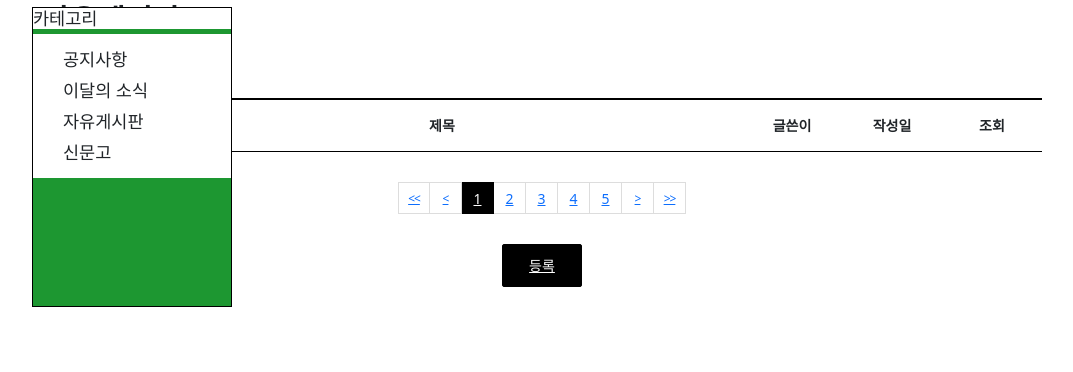
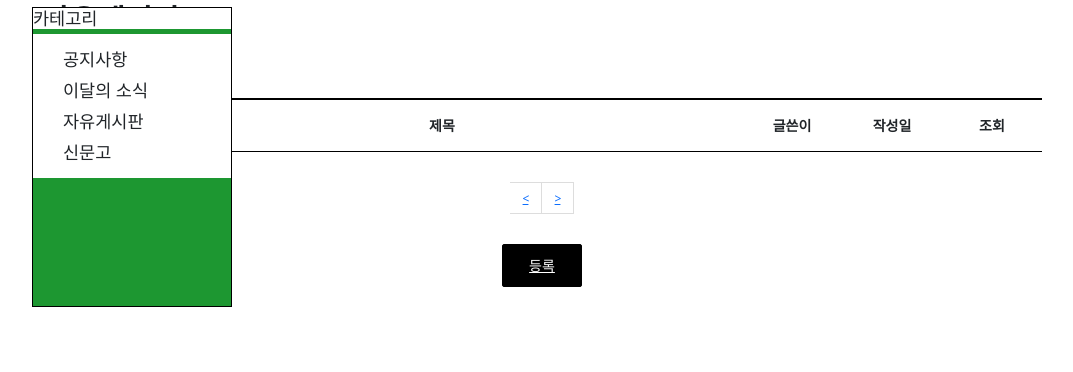
Before and after one commit to add99600/Capstone-Design, a Django app: template templates/v2023/freeboard.html in a window 1280 px wide. Shown: the part 493-865 px from the top of the page, without its empty margins (98-1171 px from the left). Run offline with Django 4.2, Linux system fonts and the light colour scheme; the template is opened without the code that fills it, so the values that code supplies are empty; some libraries are stand-ins or nearby versions.

Commit message:
페이징 오류 수정 중

```diff
--- a/static/js/freeboard.js
+++ b/static/js/freeboard.js
@@ -11,43 +11,19 @@ var firebaseConfig = {
 firebase.initializeApp(firebaseConfig);
 
 
-const db = firebase.firestore();
-const pageLimit = 10; // 한 페이지에 보여줄 데이터 수
-let lastVisible = null; // 이전 페이지의 마지막 데이터
+const db = firebase.firestore(); // db문법 소환
+startNumber = null;
+db.collection('product').orderBy('date','desc').startAt(startNumber).limit(5).get().then((결과) => {
+        결과.forEach((doc)=>{
+            console.log(doc.data());
 
-function loadProducts() {
-  let query = db.collection('product').orderBy('date', 'desc').limit(pageLimit); // 날짜 역순으로 정렬
-
-  if (lastVisible) {
-    query = query.startAfter(lastVisible); // 이전 페이지의 마지막 데이터를 기준으로 다음 페이지를 가져옴
-  }
-
-  query.get().then((snapshot) => {
-    if (snapshot.size > 0) {
-      lastVisible = snapshot.docs[snapshot.size - 1]; // 이전 페이지의 마지막 데이터 저장
-      snapshot.forEach((doc) => {
-        const data = doc.data();
-        const list = `
-          <div>
-            <div class="num">1</div>
-            <div class="title"><a href="http://127.0.0.1:8000/fb_view.html?id=${doc.id}">${data.제목}</a></div>
-            <div class="writer">작성자</div>
-            <div class="date">${data.date.toDate().toLocaleDateString()}</div>
-            <div class="count">조회수</div>
-          </div>
-        `;
+        var list = `<div>
+                        <div class="num">1</div>
+                        <div class="title"><a href="http://127.0.0.1:8000/fb_view.html?id=${doc.id}">${doc.data().제목}</a></div>
+                        <div class="writer">작성자</div>
+                        <div class="date">${doc.data().날짜}</div>
+                        <div class="count">조회수</div>
+                    </div>`;
         $('.board_list').append(list);
-      });
-    } else {
-      console.log('No more data');
-    }
-  }).catch((error) => {
-    console.log('Error getting documents:', error);
-  });
-}
-
-loadProducts(); // 페이지 로드 시 첫번째 페이지 데이터 로드
-
-$('.bt next').on('click', () => {
-  loadProducts(); // 더보기 버튼 클릭 시 다음 페이지 데이터 로드
+    });
 });
--- a/templates/v2023/freeboard.html
+++ b/templates/v2023/freeboard.html
@@ -98,15 +98,20 @@
 
                              </div>
                              <div class="board_page">
-                                 <a href="#" class="bt first">&lt;&lt;</a>
-                                 <a href="#" class="bt prev">&lt;</a>
-                                 <a href="#" class="num on">1</a>
-                                 <a href="#" class="num">2</a>
-                                 <a href="#" class="num">3</a>
-                                 <a href="#" class="num">4</a>
-                                 <a href="#" class="num">5</a>
-                                 <a href="#" class="bt next">&gt;</a>
-                                 <a href="#" class="bt last">&gt;&gt;</a>
+{#                                 <a href="#" class="bt first">&lt;&lt;</a>#}
+{#                                 <a href="#" class="bt prev">&lt;</a>#}
+{#                                 <a href="#" class="num on">1</a>#}
+{#                                 <a href="#" class="num">2</a>#}
+{#                                 <a href="#" class="num">3</a>#}
+{#                                 <a href="#" class="num">4</a>#}
+{#                                 <a href="#" class="num">5</a>#}
+{#                                 <a href="#" class="bt next" id="next">&gt;</a>#}
+{#                                 <a href="#" class="bt last">&gt;&gt;</a>#}
+                             </div>
+                             <div class="board_page">
+                              <div class="page_buttons"></div>
+                              <a href="#" class="bt prev">&lt;</a>
+                              <a href="#" class="bt next">&gt;</a>
                              </div>
                              <div class="bt_wrap">
                                  <a href="fb_write.html" class="on">등록</a>
@@ -134,6 +139,7 @@
 </main>
 
 
+
 <script src="https://cdn.jsdelivr.net/npm/bootstrap@5.2.3/dist/js/bootstrap.bundle.min.js"
         integrity="sha384-kenU1KFdBIe4zVF0s0G1M5b4hcpxyD9F7jL+jjXkk+Q2h455rYXK/7HAuoJl+0I4" crossorigin="anonymous"></script>
 </body>
```
